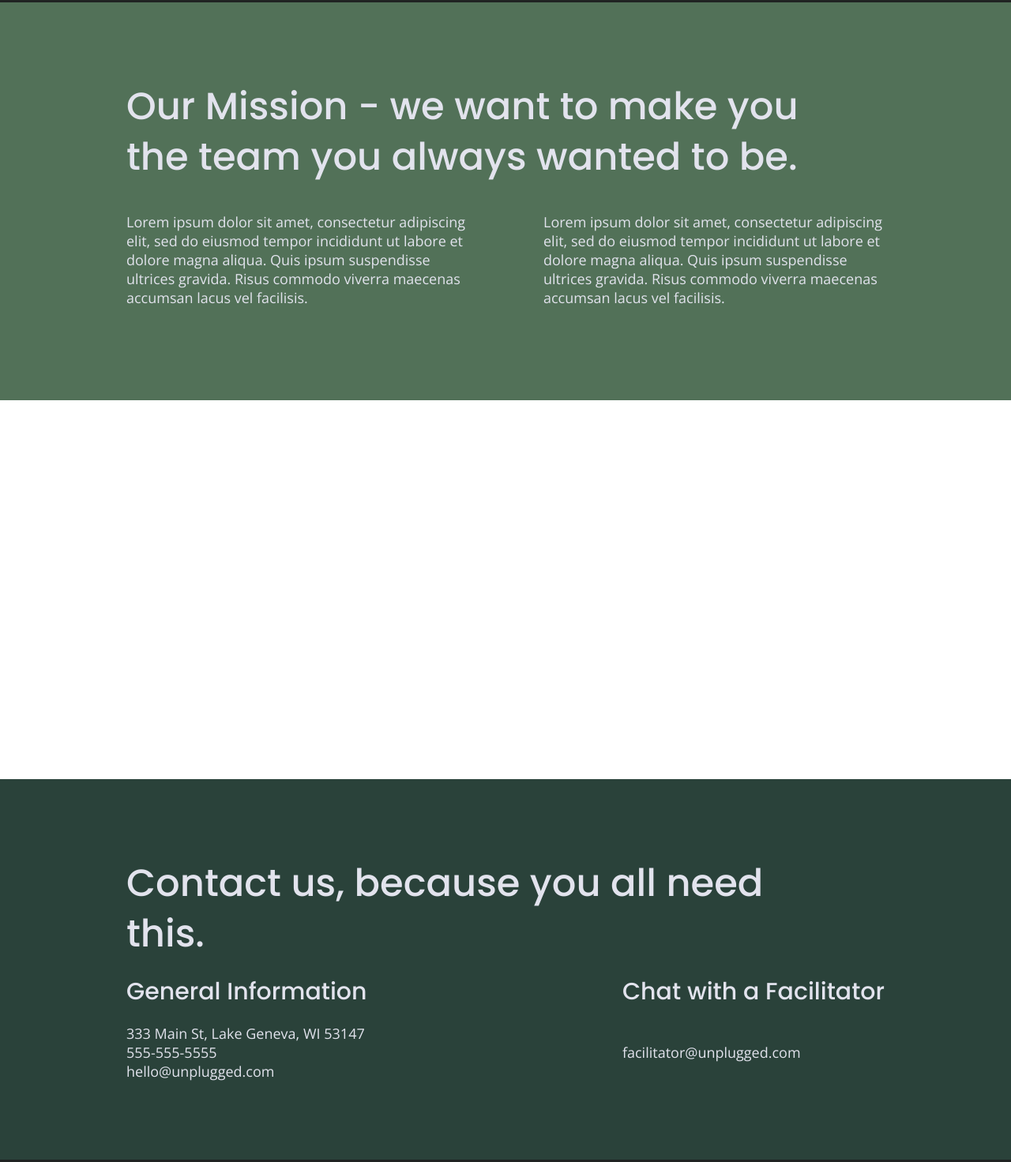
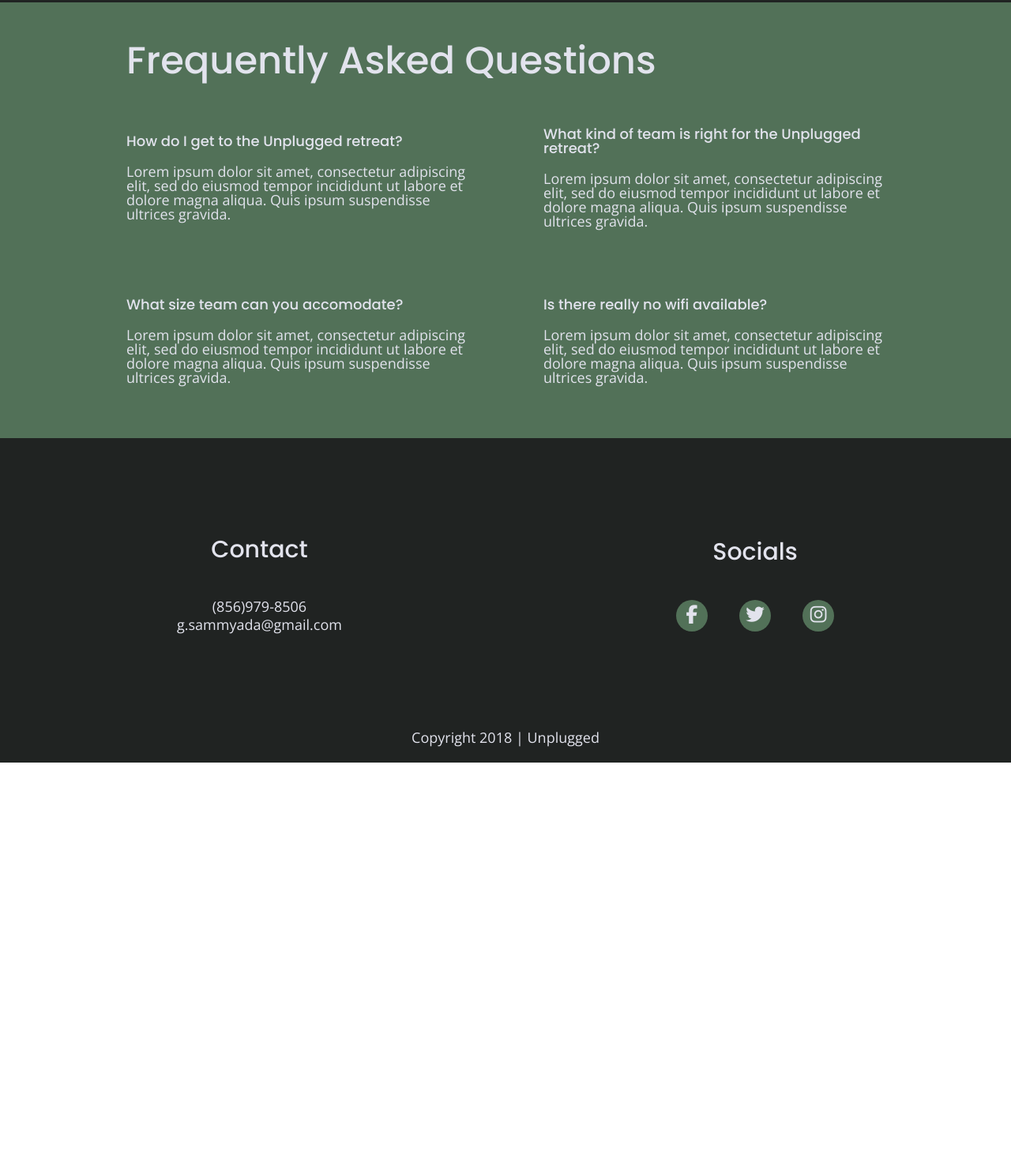
Before and after one commit to Sammyada/unplugged, a website: page faq/index.html in a window 1280 px wide. Shown: the part 79-1551 px from the top of the page at 79% size. After the commit the page ends 1045 px from the top, so only its background shows below. Drawn offline with nearby package versions, Linux system fonts and the light colour scheme.

Commit message:
Fixed mistakes

```diff
--- a/faq/index.html
+++ b/faq/index.html
@@ -44,52 +44,34 @@
     </div>
   </header>
 
-  <main>
-    <section class="mission">
-      <div class="content-wrapper">
-        <h2>Our Mission - we want to make you the team you always wanted to be.</h2>
-        <div class="mission-content">
+  <main class="faq">
+    <div class="content-wrapper">
+      <h2>Frequently Asked Questions</q></h2>
+        <div class="faq-content">
+          <h4>How do I get to the Unplugged retreat?</h4>
           <p>
             Lorem ipsum dolor sit amet, consectetur adipiscing elit, sed do eiusmod tempor incididunt ut labore et
-            dolore magna aliqua. Quis ipsum suspendisse ultrices gravida. Risus commodo viverra maecenas accumsan lacus
-            vel facilisis.
-          </p>
-          <p>
-            Lorem ipsum dolor sit amet, consectetur adipiscing elit, sed do eiusmod tempor incididunt ut labore et
-            dolore magna aliqua. Quis ipsum suspendisse ultrices gravida. Risus commodo viverra maecenas accumsan lacus
-            vel facilisis.
+          dolore magna aliqua. Quis ipsum suspendisse ultrices gravida.
           </p>
         </div>
+        <div class="faq-content">
+          <h4>What kind of team is right for the Unplugged retreat?</h4>
+          <p>Lorem ipsum dolor sit amet, consectetur adipiscing elit, sed do eiusmod tempor incididunt ut labore et
+            dolore magna aliqua. Quis ipsum suspendisse ultrices gravida.</p>
+        </div>
+        <div class="faq-content">
+          <h4>What size team can you accomodate?</h4>
+          <p>Lorem ipsum dolor sit amet, consectetur adipiscing elit, sed do eiusmod tempor incididunt ut labore et
+            dolore magna aliqua. Quis ipsum suspendisse ultrices gravida.</p>
+        </div>
+        <div class="faq-content">
+          <h4>Is there really no wifi available?</h4>
+          <p>Lorem ipsum dolor sit amet, consectetur adipiscing elit, sed do eiusmod tempor incididunt ut labore et
+            dolore magna aliqua. Quis ipsum suspendisse ultrices gravida.</p>
+        </div>
+        </div>
       </div>
-    </section>
-
-    <section class="map">
-      <figure>
-      </figure>
-    </section>
-    <section class="contact-section">
-      <div class="content-wrapper">
-        <h2>Contact us, because you all need this.</h2>
-        <address class="contact-content">
-          <div>
-            <h4>General Information</h4>
-            <p>
-              333 Main St, Lake Geneva, WI 53147<br>
-              555-555-5555<br>
-              hello@unplugged.com
-            </p>
-          </div>
-          <div>
-            <h4>Chat with a Facilitator</h4>
-            <p>
-              <br>
-              facilitator@unplugged.com
-            </p>
-          </div>
-        </address> <!-- contact-content div ends -->
-      </div> <!-- contact content wrapper ends -->
-    </section>
-  </main>
+    </main>
 
   <footer>
     <div class="content-wrapper">
@@ -123,6 +105,7 @@
     <div class="copyright">
       <p>Copyright 2018 | Unplugged</p>
     </div>
+  </footer>
   <script src="../js/vendor/modernizr-3.11.2.min.js"></script>
   <script src="../js/plugins.js"></script>
   <script src="../js/main.js"></script>
```
